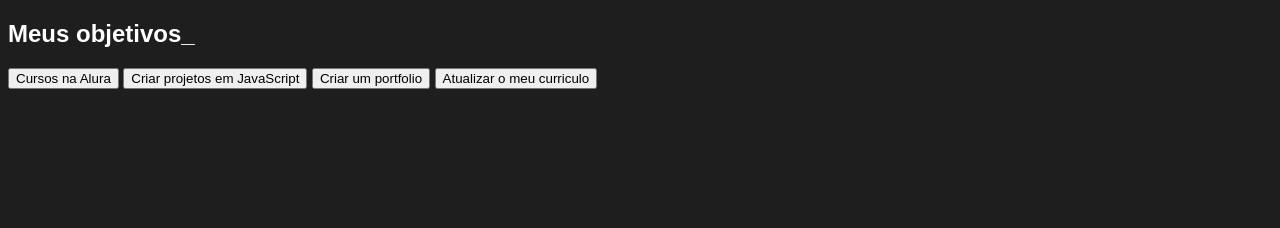
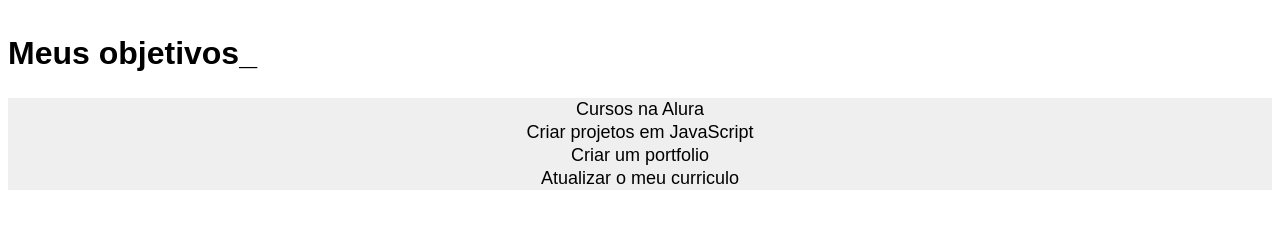
Before and after one commit to tatuxr/metas, a plain HTML site: page index.html in a window 1280 px wide. Drawn offline with Linux system fonts and the light colour scheme.

Commit message:
style.reformatado

```diff
--- a/index.html
+++ b/index.html
@@ -8,7 +8,7 @@
 </head>
 <body>
     <section class="conteudo-principal"></section>
-    <h2 class="titulo-principal">Meus objetivos_</h2>
+    <h2 class="titulo-principal">Meus objetivos<span>_</span></h2>
     <div class="botoes">
         <button class="botao">Cursos na Alura</button>
         <button class="botao">Criar projetos em JavaScript</button>
--- a/style.css
+++ b/style.css
@@ -1,3 +1,4 @@
+@import url('https://fonts.googleapis.com/css2?family=Chakra+Petch:ital,wght@0,300;0,400;0,500;0,600;0,700;1,300;1,400;1,500;1,600;1,700&display=swap')
 :root {
     --cor-de-fundo: #1E1E1E;
     --verde: #6FFF57;
@@ -11,3 +12,50 @@ body{
     color:var(--branco);
     font-family: 'Chakra Petch', sans-serif;
 }
+
+
+
+
+ .conteudo-principal{
+    display: flex;
+    flex-direction: column;
+    justify-content: center;
+    align-items: center;
+    max-width: 1200px;
+    width: 100%;
+    margin:0 auto;
+}
+
+.titulo-principal {
+    text-align: left;
+    width: 100%;
+    font-size: 32px;
+}
+
+.titulo-principal span{
+    color: var(--verde);
+}
+
+.botao{
+    font-family:"chakra Petvh", sans-serif;
+    background-color: var (--botao-inativo);
+    color: var(--branco);
+    display: flex;
+    justify-content: center;
+    padding: 1 em;
+    font-size: 18px;
+    align-items: center;
+    width: 100%;
+    border-bottom: 4px solid var(--botao-ativo);
+    border-left: 2px solid var(--botao-ativo);
+    border-right: 2px solid var(--botao-ativo) ;
+    border-top: none;
+}
+
+.botoes {
+    display: block;
+}
+@media screen and(min-width:768px)
+    .botoes {
+        display: flex;
+}
```
